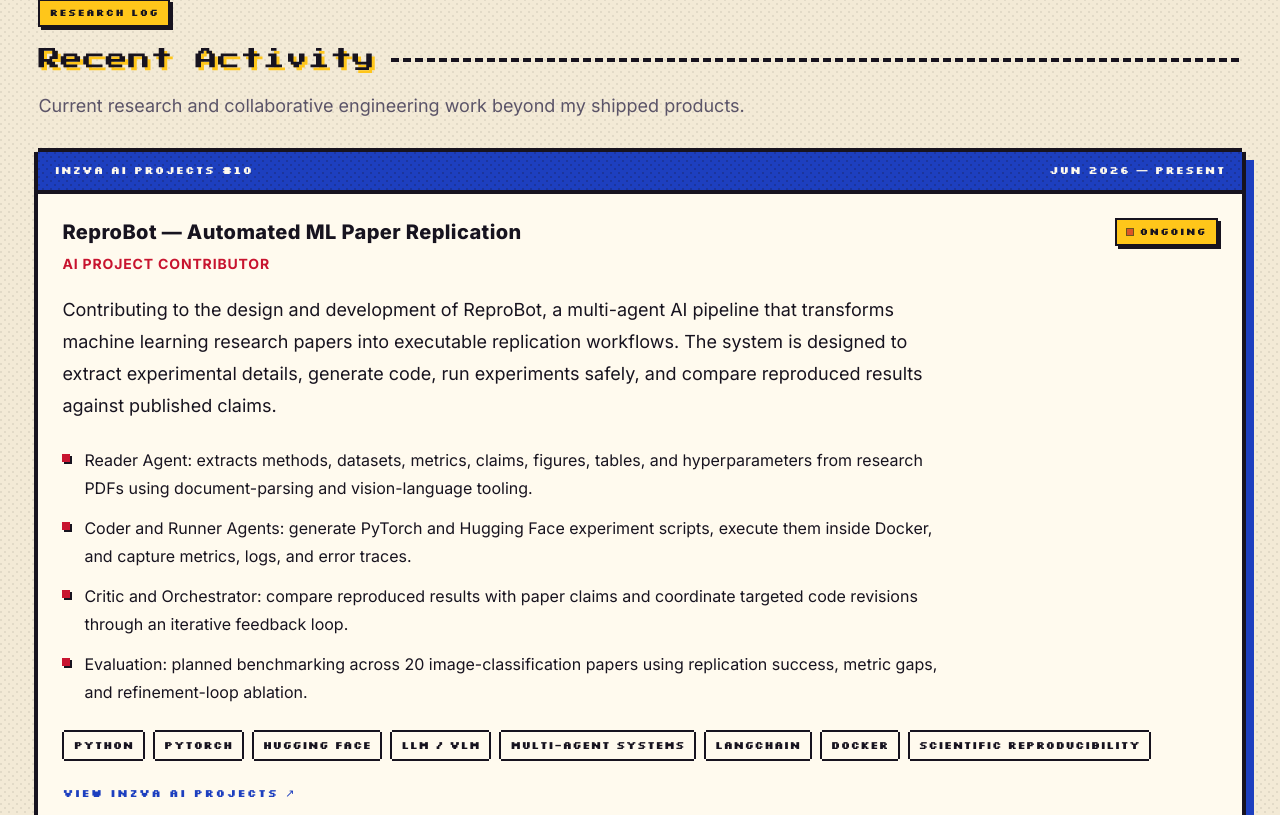
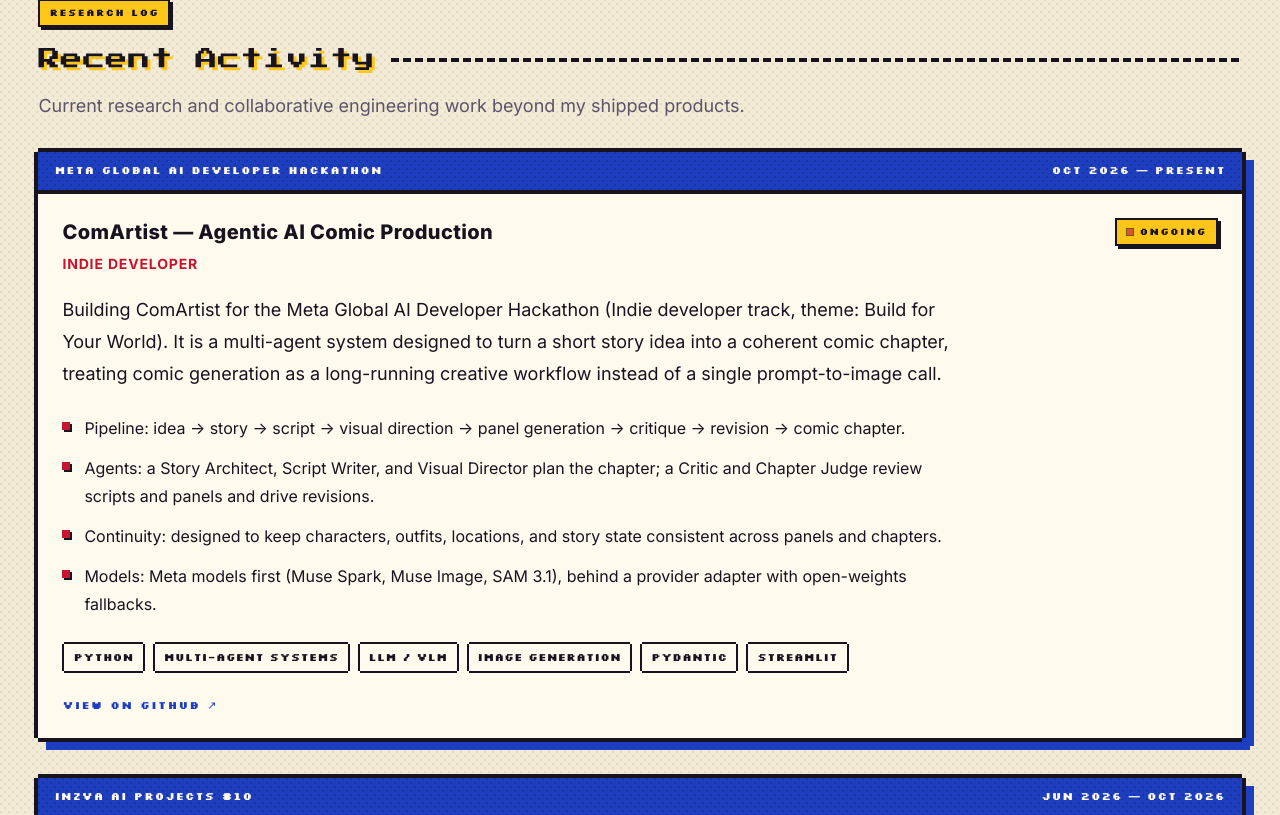
Before and after one commit to gokmeroz/portfolio-website, a React (Vite) app: page / in a window 1280 px wide. Shown: the part 3765-4580 px from the top of the page. Built offline with nearby package versions, Linux system fonts and the light colour scheme; no server answers; a web font is replaced by a local one.

Commit message:
feat(activity): add ComArtist project details and update ReproBot status

```diff
--- a/src/components/HeroScene/ArcadeCabinet.tsx
+++ b/src/components/HeroScene/ArcadeCabinet.tsx
@@ -113,6 +113,24 @@
       ctx.fillRect(cx + 13, cy - 5, 4, 4);
       ctx.fillRect(cx + 25, cy - 5, 4, 4);
       ctx.fillRect(cx + 15, cy + 3, 12, 2);
+    },
+  },
+  comartist: {
+    name: "ComArtist",
+    line: "Agentic AI Comic Production",
+    art: (ctx, cx, cy) => {
+      // a comic page of three panels, with a pencil drawing the last one
+      drawBox(ctx, cx - 30, cy - 18, 44, 36, SCENE_COLORS.paper);
+      drawBox(ctx, cx - 27, cy - 15, 18, 13, SCENE_COLORS.windowCool);
+      drawBox(ctx, cx - 6, cy - 15, 17, 13, SCENE_COLORS.red);
+      drawBox(ctx, cx - 27, cy + 1, 38, 14, SCENE_COLORS.gold);
+      ctx.fillStyle = SCENE_COLORS.ink;
+      ctx.fillRect(cx - 22, cy + 6, 14, 2);
+      ctx.fillStyle = SCENE_COLORS.paper;
+      disc(ctx, cx - 18, cy - 9, 3);
+      for (let i = 0; i < 6; i++) {
+        drawBox(ctx, cx + 30 - i * 3, cy - 14 + i * 3, 4, 4, i === 5 ? SCENE_COLORS.ink : SCENE_COLORS.gold);
+      }
     },
   },
 };
--- a/src/data/activities.ts
+++ b/src/data/activities.ts
@@ -1,7 +1,7 @@
 // Recent Activity content. Shared with the hero's arcade cabinet, which
 // shows the short `explain` text on its screen.
 export type Activity = {
-  id: "reprobot";
+  id: "reprobot" | "comartist";
   title: string;
   org: string;
   role: string;
@@ -18,23 +18,61 @@
     progress: string[];
   };
   link?: string;
+  linkLabel?: string;
 };
 
 export const activities: Activity[] = [
+  {
+    id: "comartist",
+    title: "ComArtist — Agentic AI Comic Production",
+    org: "Meta Global AI Developer Hackathon",
+    role: "Indie Developer",
+    period: "Oct 2026 — Present",
+    status: "ongoing",
+    description:
+      "Building ComArtist for the Meta Global AI Developer Hackathon (Indie developer track, theme: Build for Your World). It is a multi-agent system designed to turn a short story idea into a coherent comic chapter, treating comic generation as a long-running creative workflow instead of a single prompt-to-image call.",
+    highlights: [
+      "Pipeline: idea → story → script → visual direction → panel generation → critique → revision → comic chapter.",
+      "Agents: a Story Architect, Script Writer, and Visual Director plan the chapter; a Critic and Chapter Judge review scripts and panels and drive revisions.",
+      "Continuity: designed to keep characters, outfits, locations, and story state consistent across panels and chapters.",
+      "Models: Meta models first (Muse Spark, Muse Image, SAM 3.1), behind a provider adapter with open-weights fallbacks.",
+    ],
+    tags: [
+      "Python",
+      "Multi-Agent Systems",
+      "LLM / VLM",
+      "Image Generation",
+      "Pydantic",
+      "Streamlit",
+    ],
+    explain: {
+      normal:
+        "ComArtist is designed to turn a short story idea into a comic chapter — planning the story, writing the script, drawing the panels, then critiquing and fixing its own work.",
+      technical:
+        "Multi-agent pipeline on Meta models: Story Architect, Script Writer and Visual Director agents plan the chapter, panels come from an image model, and a Critic checks them against the script for continuity and revision.",
+      progress: [
+        "Being built for the Meta Global AI Developer Hackathon — build window Oct 26 – Nov 4, 2026.",
+        "Still in progress — the agents and panel generation are under construction.",
+      ],
+    },
+    link: "https://github.com/gokmeroz/comartist",
+    linkLabel: "View on GitHub",
+  },
   {
     id: "reprobot",
     title: "ReproBot — Automated ML Paper Replication",
     org: "inzva AI Projects #10",
     role: "AI Project Contributor",
-    period: "Jun 2026 — Present",
-    status: "ongoing",
+    period: "Jun 2026 — Oct 2026",
+    status: "completed",
     description:
-      "Contributing to the design and development of ReproBot, a multi-agent AI pipeline that transforms machine learning research papers into executable replication workflows. The system is designed to extract experimental details, generate code, run experiments safely, and compare reproduced results against published claims.",
+      "Contributed to the design and development of ReproBot, a multi-agent AI pipeline that transforms machine learning research papers into executable replication workflows. The system is designed to extract experimental details, generate code, run experiments safely, and compare reproduced results against published claims.",
     highlights: [
       "Reader Agent: extracts methods, datasets, metrics, claims, figures, tables, and hyperparameters from research PDFs using document-parsing and vision-language tooling.",
       "Coder and Runner Agents: generate PyTorch and Hugging Face experiment scripts, execute them inside Docker, and capture metrics, logs, and error traces.",
       "Critic and Orchestrator: compare reproduced results with paper claims and coordinate targeted code revisions through an iterative feedback loop.",
-      "Evaluation: planned benchmarking across 20 image-classification papers using replication success, metric gaps, and refinement-loop ablation.",
+      "Evaluation: designed to benchmark across 20 image-classification papers using replication success, metric gaps, and refinement-loop ablation.",
+      "Showcase: presented ReproBot in a live demo at the inzva AI Projects #10 showcase — placed 2nd of 7 teams.",
     ],
     tags: [
       "Python",
@@ -48,15 +86,16 @@
     ],
     explain: {
       normal:
-        "ReproBot turns a machine learning research paper into an executable replication workflow — it is designed to read the paper, generate and run the experiment, and compare the result against what the paper claims.",
+        "ReproBot turns a machine learning research paper into an executable replication workflow — it reads the paper, generates and runs the experiment, and compares the result against what the paper claims.",
       technical:
         "Multi-agent pipeline: a Reader Agent parses the paper, Coder and Runner Agents generate and run the experiment in Docker, and a Critic and Orchestrator check the results against its claims.",
       progress: [
-        "Ongoing at inzva AI Projects #10 — AI Project Contributor since June 2026.",
-        "Planned evaluation: benchmarking across 20 image-classification papers.",
-        "Still in progress — the evaluation has not been run yet.",
+        "Completed at inzva AI Projects #10 — AI Project Contributor, June to October 2026.",
+        "Demoed live at the program showcase in front of an audience.",
+        "Placed 2nd of 7 teams; the prize was a Levi's gift card.",
       ],
     },
     link: "https://inzva.com/ai-projects",
+    linkLabel: "View inzva AI Projects",
   },
 ];
--- a/src/data/spiderGuide/intents/aiMl.ts
+++ b/src/data/spiderGuide/intents/aiMl.ts
@@ -14,7 +14,7 @@
     ],
     keywords: ["reprobot", "inzva", "ai", "research", "project"],
     answer:
-      "ReproBot is an ongoing project at inzva AI Projects #10 — a multi-agent AI pipeline that turns machine learning research papers into executable replication workflows. It's designed to extract experimental details, generate code, run experiments safely, and compare reproduced results against the paper's published claims. He's an AI Project Contributor, working on it since June 2026 — it's still in progress, not a finished product.",
+      "ReproBot is a completed project from inzva AI Projects #10 — a multi-agent AI pipeline that turns machine learning research papers into executable replication workflows. It extracts experimental details, generates code, runs experiments safely, and compares reproduced results against the paper's published claims. He was an AI Project Contributor from June to October 2026; the team demoed it live at the program showcase and placed 2nd of 7 teams.",
     actions: [{ type: "navigate", target: "recent-activity" }],
     followUpIntentIds: ["reprobot-agents", "reprobot-tech-stack", "reprobot-status"],
     priority: 8,
@@ -61,7 +61,7 @@
     id: "reprobot-evaluation-plan",
     category: "ai-ml",
     topic: "reprobot",
-    title: "ReproBot evaluation plan",
+    title: "ReproBot evaluation design",
     patterns: [
       "How will ReproBot be evaluated?",
       "What is the ReproBot evaluation plan?",
@@ -69,7 +69,7 @@
     ],
     keywords: ["reprobot", "evaluation", "benchmark", "metric", "measure"],
     answer:
-      "The plan is to benchmark across 20 image-classification papers, measuring replication success, metric gaps against the published results, and running ablations on the refinement loop itself. This part is planned, not completed yet — ReproBot is an ongoing project.",
+      "The evaluation was designed to benchmark across 20 image-classification papers, measuring replication success, metric gaps against the published results, and ablations on the refinement loop itself. Benchmark numbers aren't published on this site — the result shown here is the showcase: a live demo that placed 2nd of 7 teams.",
     followUpIntentIds: ["reprobot-status", "reprobot-agents", "reprobot-overview"],
     priority: 4,
   },
@@ -85,8 +85,45 @@
     ],
     keywords: ["finished", "complete", "status", "done", "reprobot"],
     answer:
-      "No — it's an ongoing project (June 2026 onward) at inzva AI Projects #10. He's actively contributing to the agent pipeline; the full evaluation across 20 papers is still planned, not run yet.",
-    followUpIntentIds: ["reprobot-overview", "reprobot-evaluation-plan", "ai-ml-direction"],
+      "Yes — ReproBot wrapped up in October 2026 at inzva AI Projects #10. The team presented it in a live demo at the showcase in front of a crowd and placed 2nd of 7 teams, winning a Levi's gift card. His current focus is ComArtist, for the Meta Global AI Developer Hackathon.",
+    followUpIntentIds: ["reprobot-overview", "comartist-overview", "ai-ml-direction"],
+    priority: 5,
+  },
+  {
+    id: "comartist-overview",
+    category: "ai-ml",
+    topic: "comartist",
+    title: "ComArtist overview",
+    patterns: [
+      "What is ComArtist?",
+      "Tell me about ComArtist.",
+      "What is he working on now?",
+      "What is his hackathon project?",
+      "Is he in the Meta hackathon?",
+    ],
+    keywords: ["comartist", "comic", "hackathon", "meta", "current", "now"],
+    answer:
+      "ComArtist is his current focus — an agentic AI comic-production system he's building for the Meta Global AI Developer Hackathon (Indie developer track, Oct 26 – Nov 4, 2026). Story Architect, Script Writer, and Visual Director agents plan a chapter from a short story idea, an image model draws the panels, and a Critic checks them against the script so characters and continuity stay consistent. It's in progress — the agents and panel generation are being built during the hackathon.",
+    actions: [{ type: "highlight", target: "activity-comartist" }],
+    followUpIntentIds: ["comartist-models", "reprobot-status", "ai-ml-direction"],
+    priority: 8,
+    recruiterRelevant: true,
+  },
+  {
+    id: "comartist-models",
+    category: "ai-ml",
+    topic: "comartist",
+    title: "ComArtist models and stack",
+    patterns: [
+      "What models does ComArtist use?",
+      "What is ComArtist built with?",
+      "What tech stack does ComArtist use?",
+    ],
+    keywords: ["comartist", "model", "muse", "llama", "stack", "tech", "python"],
+    requiredKeywords: ["comartist"],
+    answer:
+      "Python with Pydantic data models and a Streamlit front end. Every model call goes through a provider adapter: Meta's Muse Spark models for the writing and critic agents, Muse Image for the panels, and SAM 3.1 segmentation for visual checks — with Meta open-weights models on other hosts as fallbacks.",
+    followUpIntentIds: ["comartist-overview", "ml-skills-stack", "ai-ml-direction"],
     priority: 5,
   },
   {
--- a/src/data/spiderGuide/intents/overview.ts
+++ b/src/data/spiderGuide/intents/overview.ts
@@ -109,7 +109,7 @@
     ],
     keywords: ["summary", "summarize", "quick", "elevator", "pitch", "30", "seconds"],
     answer:
-      "Backend-leaning full-stack engineer from Istanbul, CS grad 2025. Shipped a production fintech app (Nummoria) solo, built internal banking software touching 10,000+ employees at Halkbank, and is deepening AI/ML through an ongoing agentic-AI research project. Open to relocation, needs visa sponsorship outside Turkey.",
+      "Backend-leaning full-stack engineer from Istanbul, CS grad 2025. Shipped a production fintech app (Nummoria) solo, built internal banking software touching 10,000+ employees at Halkbank, and is deepening AI/ML through agentic-AI work — ReproBot (2nd of 7 at its showcase) and now ComArtist for the Meta Global AI Developer Hackathon. Open to relocation, needs visa sponsorship outside Turkey.",
     actions: [{ type: "navigate", target: "about" }],
     followUpIntentIds: ["recruiter-summary", "what-to-examine-first", "differentiator"],
     priority: 9,
@@ -145,7 +145,7 @@
     ],
     keywords: ["examine", "start", "look", "first", "explore"],
     answer:
-      "For engineering depth, start with Nummoria's architecture. For production credibility, look at the Halkbank internship. For where he's headed next, look at ReproBot in Recent Activity. Tell me which of those interests you and I'll take you straight there.",
+      "For engineering depth, start with Nummoria's architecture. For production credibility, look at the Halkbank internship. For where he's headed next, look at ReproBot and ComArtist in Recent Activity. Tell me which of those interests you and I'll take you straight there.",
     actions: [{ type: "navigate", target: "projects" }],
     followUpIntentIds: ["strongest-backend-project", "halkbank-overview", "reprobot-overview"],
     priority: 7,
--- a/src/data/spiderGuide/intents/recruiter.ts
+++ b/src/data/spiderGuide/intents/recruiter.ts
@@ -46,7 +46,7 @@
     ],
     keywords: ["strongest", "qualifications", "evidence", "top"],
     answer:
-      "Production backend experience at 10,000+-employee scale (Halkbank), a solo-shipped end-to-end product (Nummoria), and a genuine, current AI/ML research contribution (ReproBot) — depth, ownership, and forward direction all backed by real work.",
+      "Production backend experience at 10,000+-employee scale (Halkbank), a solo-shipped end-to-end product (Nummoria), and real agentic-AI work (ReproBot, placed 2nd of 7 at its showcase; ComArtist, in progress) — depth, ownership, and forward direction all backed by real work.",
     followUpIntentIds: ["evidence-ships-software", "production-systems-impact", "leadership-ownership-evidence"],
     priority: 8,
     recruiterRelevant: true,
@@ -94,7 +94,7 @@
     ],
     keywords: ["development", "areas", "improving", "growth"],
     answer:
-      "Deepening distributed-systems and production AI/ML experience — he's strong on backend fundamentals and shipping, and is now building the evaluation, MLOps, and large-scale-systems muscle to match. ReproBot and his ongoing ML learning track are the current evidence of that.",
+      "Deepening distributed-systems and production AI/ML experience — he's strong on backend fundamentals and shipping, and is now building the evaluation, MLOps, and large-scale-systems muscle to match. ReproBot, ComArtist, and his ongoing ML learning track are the current evidence of that.",
     followUpIntentIds: ["ai-ml-direction", "reprobot-overview", "biggest-weakness"],
     priority: 5,
     recruiterRelevant: true,
--- a/src/data/spiderGuide/synonyms.ts
+++ b/src/data/spiderGuide/synonyms.ts
@@ -20,6 +20,7 @@
   secure: ["security", "auth", "authentication", "safety"],
   finish: ["complete", "done", "status", "finished", "shipped"],
   reprobot: ["repro bot", "repro-bot"],
+  comartist: ["com artist", "comic artist", "com-artist"],
   nummoria: ["numoria", "nummoria app", "finance app"],
   jobpilot: ["job pilot", "job-pilot"],
   fenerbahce: ["fenerbahçe", "fener"],
--- a/src/lib/personaModes.ts
+++ b/src/lib/personaModes.ts
@@ -144,7 +144,7 @@
     },
     sectionHints: {
       projects: "Why/how/what breakdowns, real repos, real stacks.",
-      research: "Current multi-agent research work in progress.",
+      research: "Multi-agent AI work: ReproBot (done) and ComArtist (in progress).",
     },
   },
   explorer: {
--- a/src/sections/RecentActivity.tsx
+++ b/src/sections/RecentActivity.tsx
@@ -66,7 +66,7 @@
 
         {activity.link && (
           <p className="mt-6 font-pixel-ui text-[11px] uppercase tracking-[0.12em] text-[var(--color-accent-2)]">
-            View inzva AI Projects ↗
+            {activity.linkLabel ?? "View link"} ↗
           </p>
         )}
       </div>
@@ -80,7 +80,7 @@
         href={activity.link}
         target="_blank"
         rel="noreferrer noopener"
-        aria-label={`View ${activity.title} at ${activity.org}`}
+        aria-label={`${activity.linkLabel ?? "View"}: ${activity.title} (${activity.org})`}
         className={cardClassName}
       >
         {cardContent}
```
Also changed, not shown: 1 other file (tests, documents, lock files or other folders).
